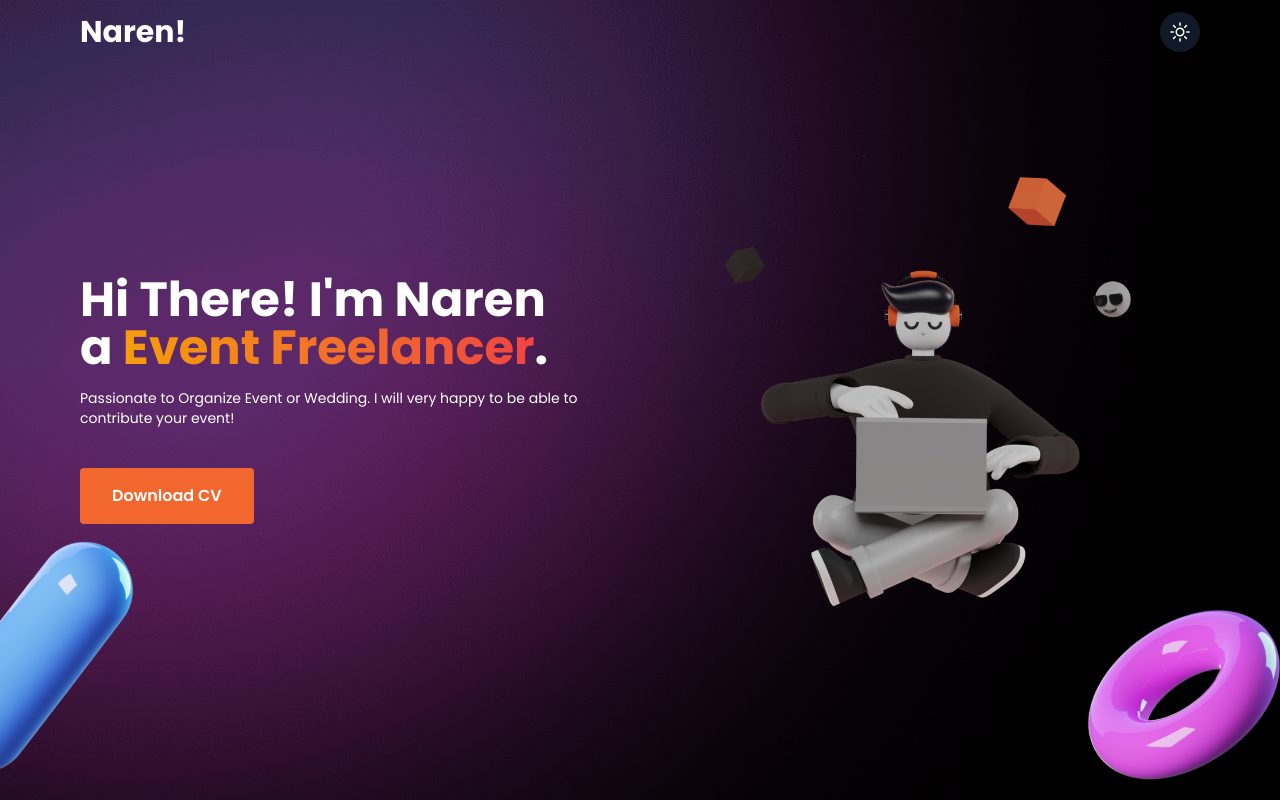
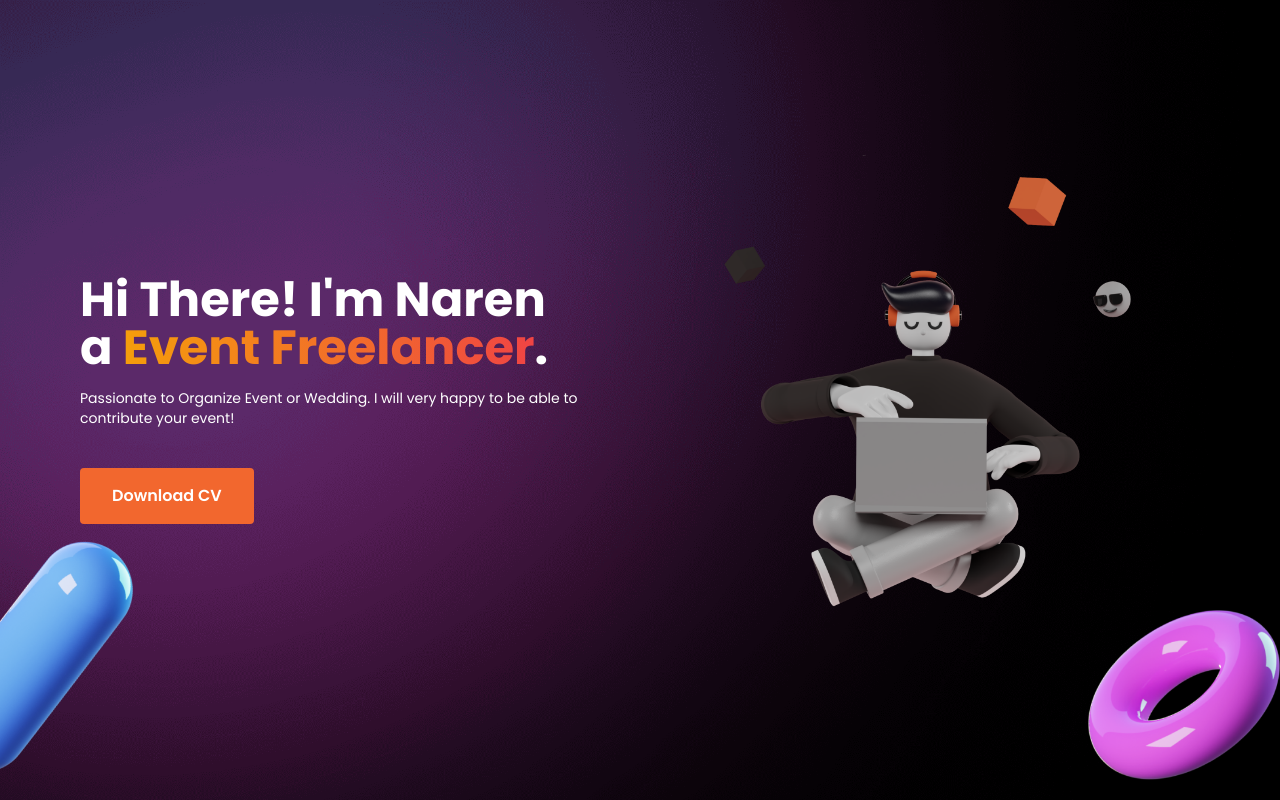
Before and after one commit to achmad-zaki/portfolio-client, a website: page index.html in a window 1280 px wide. Drawn offline with nearby package versions, Linux system fonts and the light colour scheme.

Commit message:
fix navbar

```diff
--- a/index.html
+++ b/index.html
@@ -10,27 +10,6 @@
 </head>
 
 <body>
-
-    <!-- navbar -->
-    <header class="py-3.5 md:py-3 fixed top-0 w-full z-50" data-aos="fade-down">
-        <div class='container'>
-            <div class="flex items-center justify-between">
-                <span class="text-2xl md:text-3xl font-bold">
-                    Naren!
-                </span>
-                <button
-                    class="bg-gray-900 hover:bg-gray-950 smooth-transition rounded-full h-10 w-10 flex items-center justify-center">
-                    <svg xmlns="http://www.w3.org/2000/svg" fill="none" viewBox="0 0 24 24" stroke-width="1.5"
-                        stroke="currentColor" class="w-6 h-6">
-                        <path stroke-linecap="round" stroke-linejoin="round"
-                            d="M12 3v2.25m6.364.386-1.591 1.591M21 12h-2.25m-.386 6.364-1.591-1.591M12 18.75V21m-4.773-4.227-1.591 1.591M5.25 12H3m4.227-4.773L5.636 5.636M15.75 12a3.75 3.75 0 1 1-7.5 0 3.75 3.75 0 0 1 7.5 0Z" />
-                    </svg>
-                </button>
-            </div>
-        </div>
-    </header>
-    <!-- end navbar -->
-
     <!-- section home -->
     <section class="min-h-screen flex items-center relative overflow-hidden">
         <div class="absolute left-0 bottom-0 -z-10">
```
